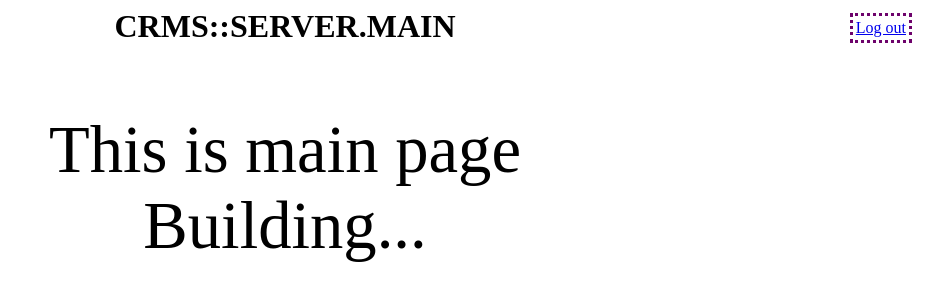
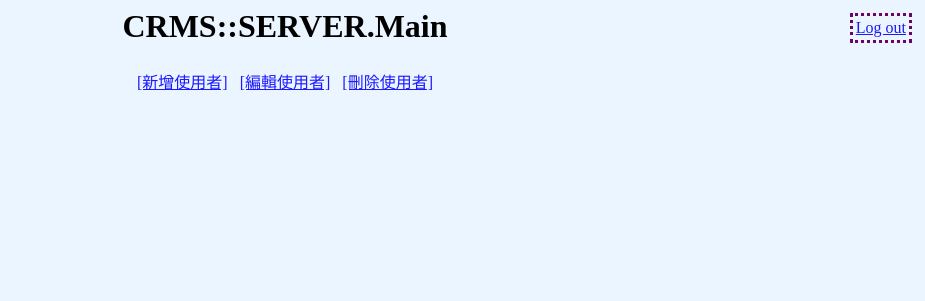
Before and after one commit to khjgbkbk/CRMS, a PHP site: page /main.php in a window 1280 px wide. Shown: the top 301 px of the page, without its empty margins (355-1280 px from the left). Run offline with PHP 8.4, Linux system fonts and the light colour scheme; the visitor is signed in with stand-in values (Sample User, id 1).

Commit message:
add user page

```diff
--- a/qb/main.php
+++ b/qb/main.php
@@ -4,19 +4,20 @@
 ?>
 <html>
 <head>
-<title></title>
+<title>CRMS</title>
+<link rel="shortcut icon" href="/image/qb.png">
 </head>
-<body>
+<body bgcolor="#EBF5FF"  link="1C19FF" vlink="1C19FF">
 <?php
 if(isset($_SESSION["loginid"]) && isset($_SESSION["loginpwd"]))
 {
 ?>
 		<div align='center'>
-			<h1>CRMS::SERVER.MAIN</h1>
+			<h1>CRMS::SERVER.Main</h1>
 		</div>
 
 		<div align='right'>
-			<table style="position:absolute; right:13px; top:13px; z-index:-1; overflow:hidden; border: 3px dotted rgb(109, 2, 107);">
+			<table style="position:absolute; right:13px; top:13px; z-index:0; overflow:hidden; border: 3px dotted rgb(109, 2, 107);">
 				<tbody>
 				<td>
 					<a href='./logout.php'>Log out</a>
@@ -26,10 +27,27 @@ if(isset($_SESSION["loginid"]) && isset($_SESSION["loginpwd"]))
 		</div>
 
 		<div align=center>
-			<p style="font-size: 50pt;">
-				This is main page<br>
-				Building...<br>
-			</p>
+			<table style="">
+				<tbody>
+				<tr>
+					<td>
+						<a href="adduser.php">[新增使用者]</a>
+					</td>
+					<td>
+						&nbsp
+					</td>
+					<td>
+						<a href="">[編輯使用者]</a>
+					</td>
+					<td>
+						&nbsp
+					</td>
+					<td>
+						<a href="">[刪除使用者]</a>
+					</td>
+				</tr>
+				</tbody>
+			</table>
 		</div>
 <?php
 }
```
Also changed, not shown: qb/index.php (+9 -4 lines).
